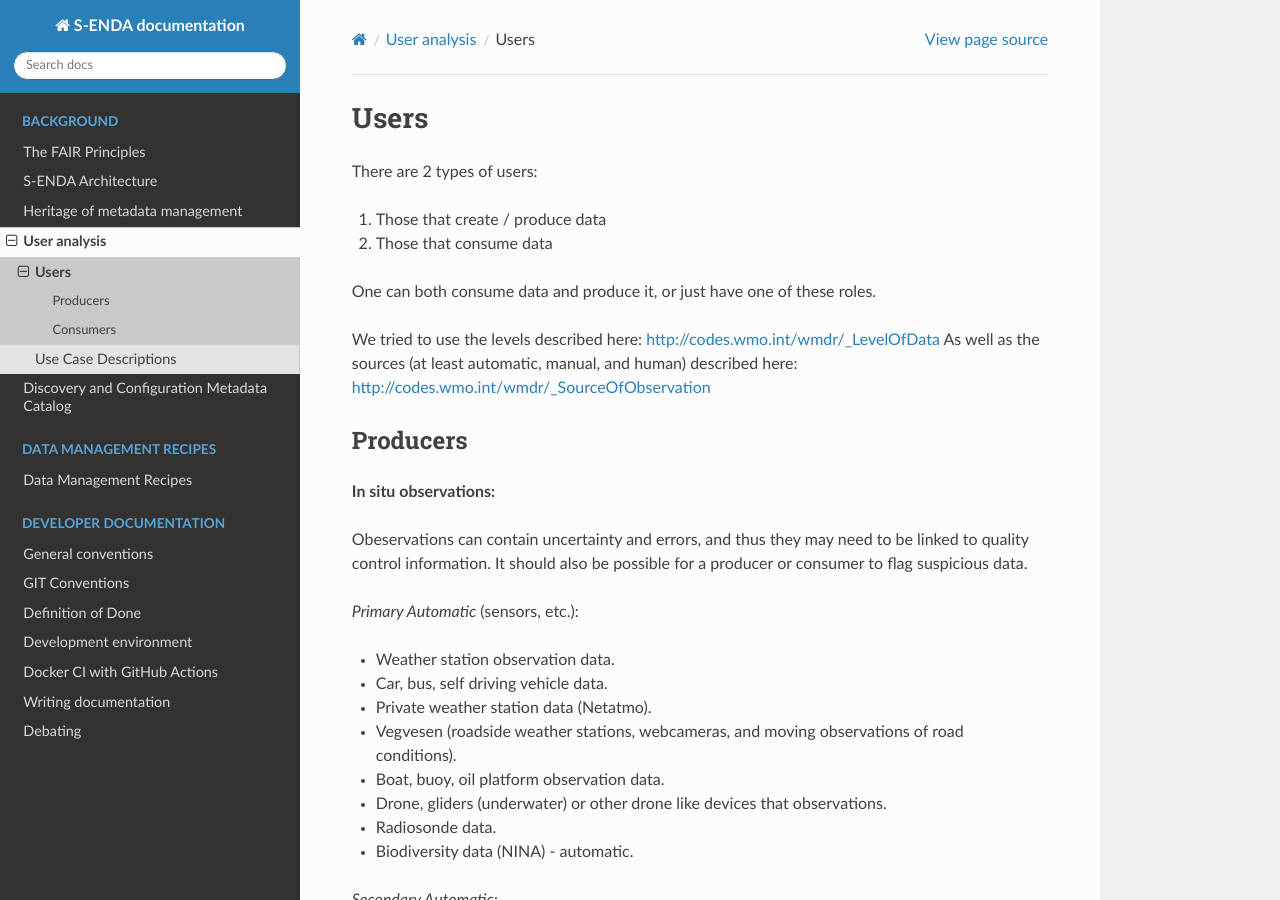
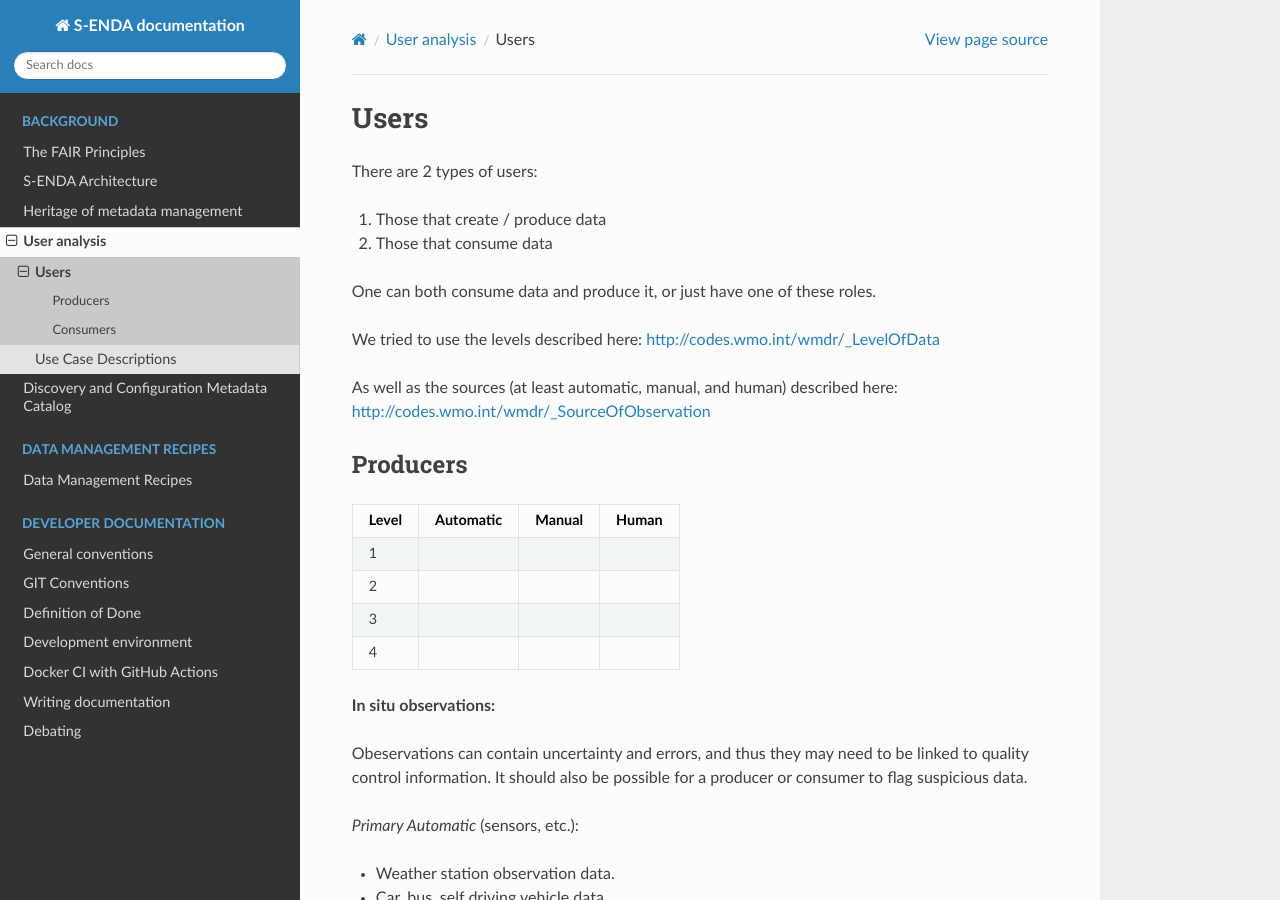
Before and after one commit to metno/S-ENDA-documentation, a Sphinx documentation site: the page built from source/users.rst, in a window 1280 px wide and 900 px high. Built offline with Sphinx 7.4.7 and the Read the Docs theme 2.0.0, drawn with Linux system fonts in a browser that asks for light colours.

Commit message:
Update users.rst
trying to add table (no content yet)

```diff
--- a/source/users.rst
+++ b/source/users.rst
@@ -10,10 +10,22 @@ There are 2 types of users:
 One can both consume data and produce it, or just have one of these roles.
 
 We tried to use the levels described here: http://codes.wmo.int/wmdr/_LevelOfData
+
 As well as the sources (at least automatic, manual, and human) described here: http://codes.wmo.int/wmdr/_SourceOfObservation
+
 
 Producers
 =========
+
+
+==========  ===================================  ===================================  ===================================
+  Level                 Automatic                              Manual                               Human
+==========  ===================================  ===================================  ===================================
+    1
+    2
+    3
+    4
+==========  ===================================  ===================================  ===================================
 
 **In situ observations:**
 
```
